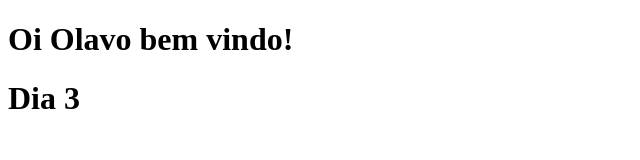
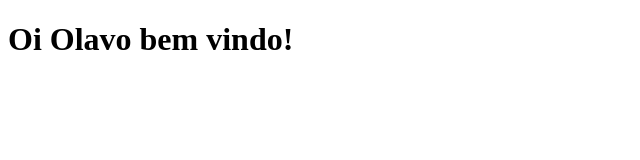
Before and after one commit to Rayslux/Olavu-s-Project3, a plain HTML site: page index.html in a window 1280 px wide. Shown: the whole page, without its empty margins (0-640 px from the left). Drawn offline with Linux system fonts and the light colour scheme.

Commit message:
Update index.html

```diff
--- a/index.html
+++ b/index.html
@@ -8,7 +8,7 @@
 </head>
 <body>
     <h1>Oi Olavo bem vindo!</h1>
-    <h1>Dia 3</h1>
+
 </body>
 
 </html>
```
